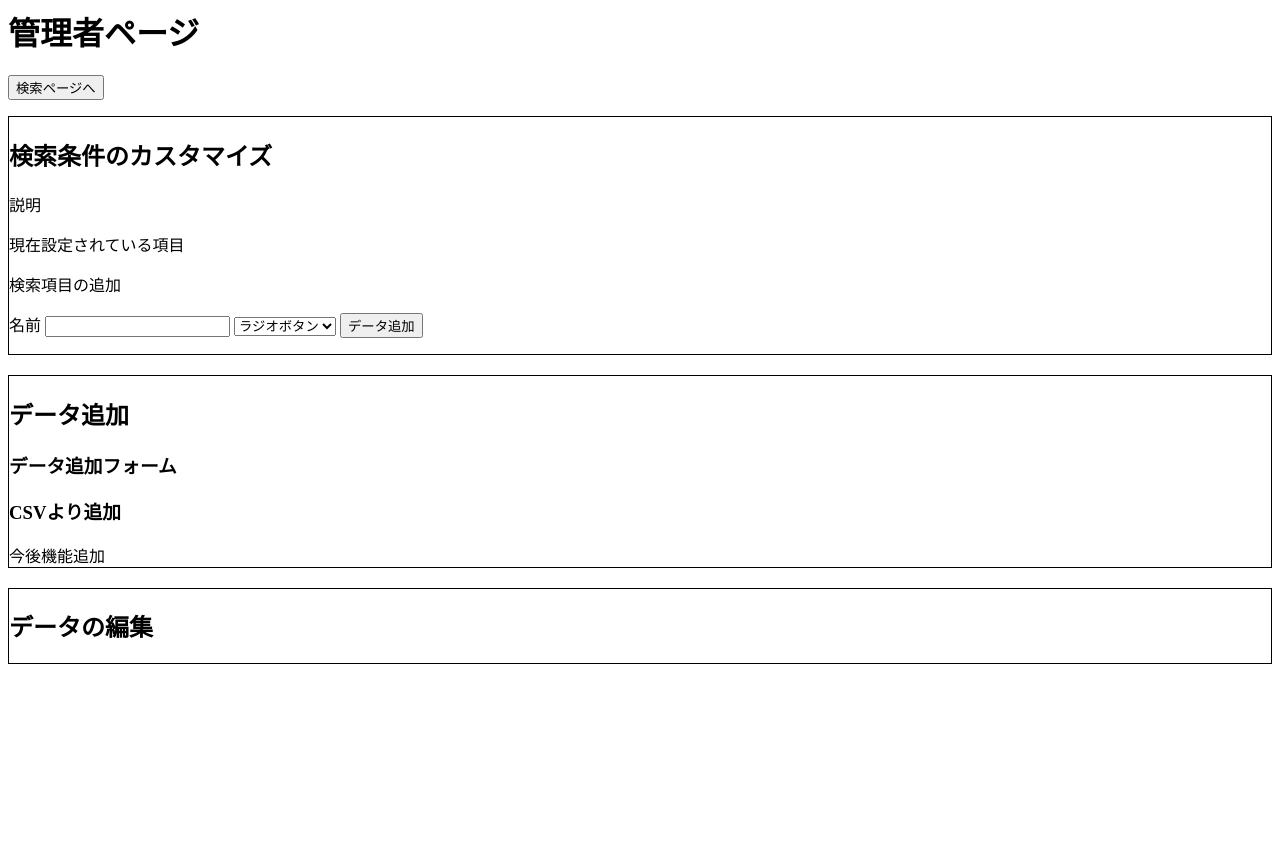
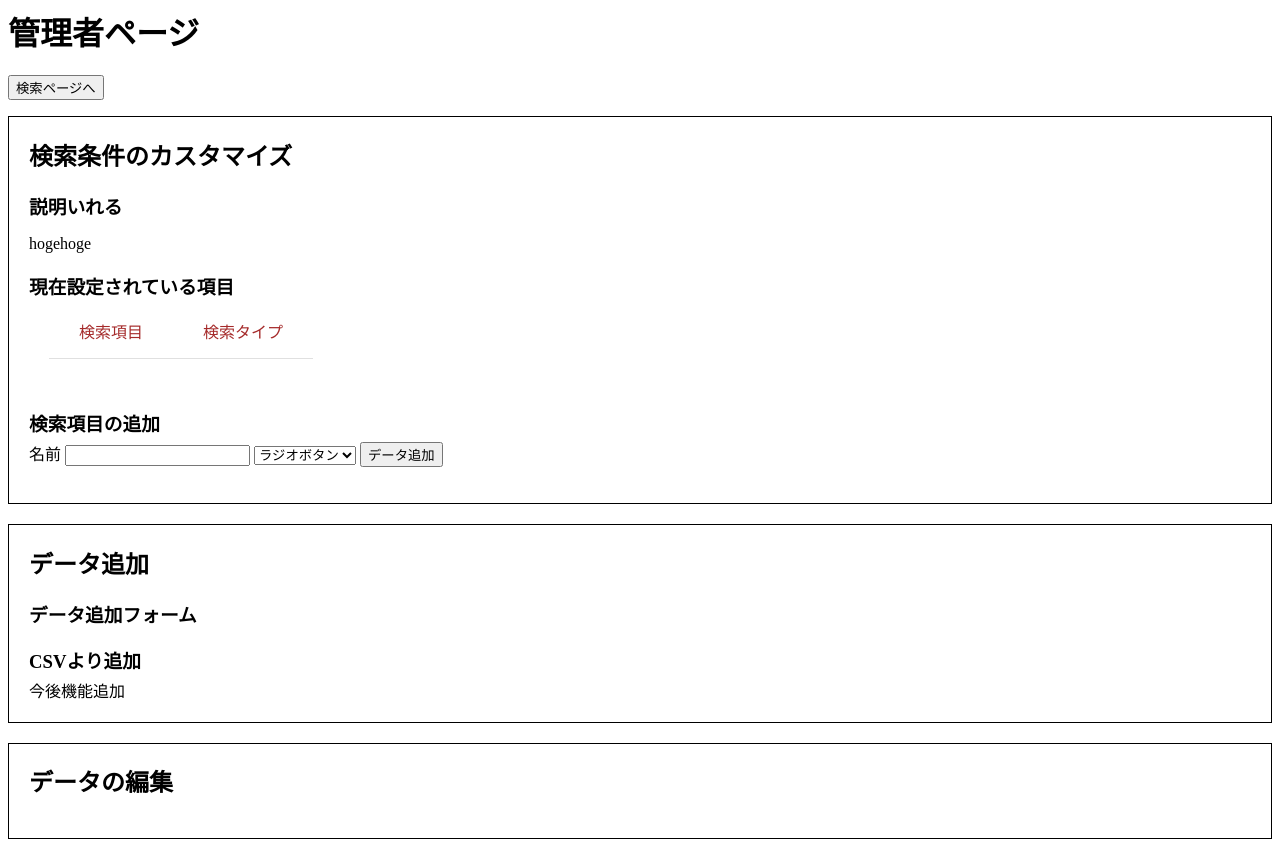
Before and after one commit to jo-315/search_demo, a Flask app: template src/templates/admin/admin.html in a window 1280 px wide. Before the commit the page ends 664 px from the top, so only its background shows below. Run offline with Flask 2, Linux system fonts and the light colour scheme; the template is opened without the code that fills it, so the values that code supplies are empty.

Commit message:
search model table

```diff
--- a/src/main.py
+++ b/src/main.py
@@ -1,7 +1,7 @@
 from flask import render_template, request
 from sqlalchemy import and_
 from src import app
-from src.models import Home
+from src.models import Home, Search
 
 # あいまい検索用のconst
 ambiguous_items = ["price", "station_distance", "age"]
@@ -75,8 +75,6 @@ def post():
     # 点数の高い順に上から表示できるようにする
     homes = sorted(homes, key=lambda x: x["point"], reverse=True)
 
-    print(search_conditions)
-
     # TODO ポイントの規格化（最大は100にする）
 
     return render_template("search/index.html", homes=homes, result_num=result_num, search_flag=True, search_conditions=search_conditions)
@@ -85,7 +83,9 @@ def post():
 # 管理者ページ
 @app.route('/admin', methods=['GET'])
 def admin():
-    return render_template("admin/admin.html")
+    searchs = Search.query.all()
+    print(searchs[2].name)
+    return render_template("admin/admin.html", searchs=searchs)
 
 
 # データセット追加
@@ -100,7 +100,8 @@ def csv():
     return
 
 
-# methodの切り出し
+# --- methodの切り出し --- #
+
 def calc_weight(home, name, key, weight):
     point = 0
 
--- a/src/models/search.py
+++ b/src/models/search.py
@@ -1,6 +1,6 @@
 from src.database import db
 
-# search_type: 確定検索→0 あいまい検索→1
+# search_type: ラジオボタン→0 プルダウン→1
 
 
 class Search(db.Model):
--- a/src/static/style.css
+++ b/src/static/style.css
@@ -1,4 +1,4 @@
-/* 共通 */
+/*** 共通 ***/
 .box{
   border: solid 1px;
   border-color: black;
@@ -13,7 +13,7 @@
   text-decoration: underline;
 }
 
-/* 検索部分 */
+/*** 検索部分 ***/
 .search_condition{
   padding: 10px 20px;
 }
@@ -39,7 +39,56 @@
   font-size: 20px;
 }
 
-/* 管理者ページ */
+/*** 管理者ページ ***/
 .admin_box {
   margin-bottom: 20px;
+  padding-left: 20px;
+  padding-bottom: 20px;
 }
+
+.admin_box h3 {
+  margin-bottom: 5px;
+}
+
+/* 検索条件 */
+.search_condition_table {
+  border: none;
+  border-collapse: collapse;
+  border-spacing: 0;
+  display: table;
+  margin-left: 20px;
+  margin-bottom: 50px;
+}
+
+.search_condition_table thead{
+  color: brown;
+}
+
+.search_condition_table tr {
+  border-bottom: 1px solid rgb(0, 0, 0, 0.12);
+  transition:background .25s ease ;
+}
+
+.search_condition_table tbody tr:hover {
+  background: rgb(187 177 177 / 30%);
+}
+
+.search_condition_table th, td {
+  padding: 15px 30px;
+  border-radius: 2px;
+  display: table-cell;
+  text-align: left;
+  vertical-align: middle;
+}
+
+.search_condition_table__name {
+  font-weight: bold;
+}
+
+.search_condition_table__radio {
+  color: darkblue;
+}
+
+.search_condition_table__pull {
+  color: darkslategray;
+}
--- a/src/templates/admin/search_condition_form.html
+++ b/src/templates/admin/search_condition_form.html
@@ -1,17 +1,40 @@
 <div>
-  <p>説明</p>
+  <h3>説明いれる</h3>
+  <p>hogehoge</p>
 </div>
 <div>
-  <p>現在設定されている項目</p>
+  <h3>現在設定されている項目</h3>
+  <table class="search_condition_table">
+    <thead>
+      <tr>
+        <td>検索項目</td>
+        <td>検索タイプ</td>
+      </tr>
+    </thead>
+    <tbody>
+      {% for search in searchs %}
+        <tr>
+          <td class="search_condition_table__name">{{search.name}}</td>
+          {% if search.search_type==0 %}
+            <td class="search_condition_table__radio">ラジオボタン</td>
+          {% else %}
+            <td class="search_condition_table__pull">プルダウン</td>
+          {% endif %}
+          <td>変更</td>
+          <td>削除</td>
+        </tr>
+      {% endfor %}
+    </tbody>
+  </table>
 </div>
 <div>
-  <p>検索項目の追加</p>
+  <h3>検索項目の追加</h3>
   <form action="/data_form" method="POST">
     <label for="name">名前</label>
     <input type="text" name="name">
     <select name="price">
       <option value="radio">ラジオボタン</option>
-      <option value="0"></option>
+      <option value="pull">プルダウン</option>
     </select>
     <input type="submit" value="データ追加"></form>
 </div>
```
